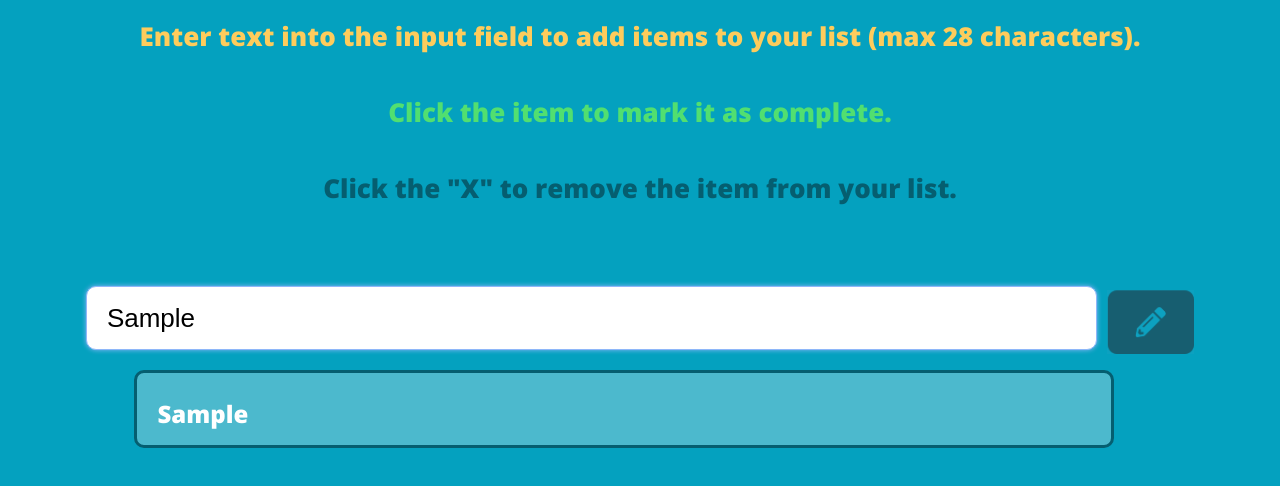
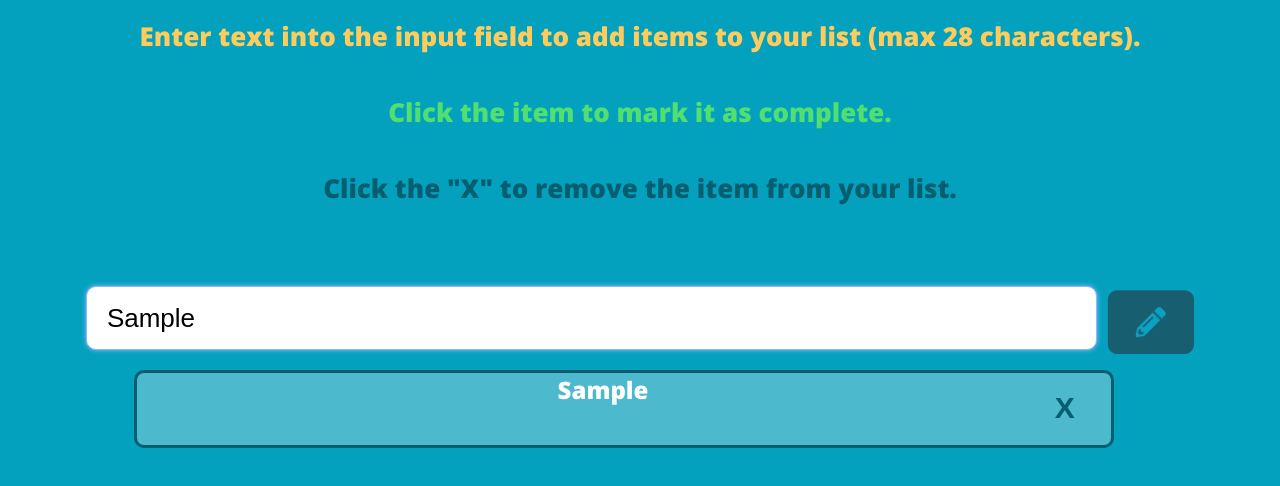
Before and after one commit to JoshWWC/ToDo-List, a React app: page / in a window 1280 px wide. Both pictures are taken after typing "Sample" into the empty fields and a click on the input 1150 px from the left and 420 px from the top of the page. Shown: the part 98-584 px from the top of the page. Built offline with nearby package versions, Linux system fonts and the light colour scheme.

Commit message:
Added delete functionality

```diff
--- a/src/js/todo-list.js
+++ b/src/js/todo-list.js
@@ -22,9 +22,17 @@ class ToDoList extends React.Component {
   createPanel() {
     const item = this.state.itemArray;
      item.push(
-        <p class="panel">{this.state.value}</p>
+        <span className="panel">{this.state.value}</span>
      )
      this.setState({itemArray: item})
+  }
+
+  delete(item){
+    const newState = this.state.itemArray.slice();
+    if (newState.indexOf(item) > -1) {
+      newState.splice(newState.indexOf(item), 1);
+      this.setState({itemArray: newState})
+    }
   }
 
   render() {
@@ -37,9 +45,9 @@ class ToDoList extends React.Component {
           <input type="submit" value="" />
         </form>
 
-        <div id="panelDiv">
+        <div>
         {this.state.itemArray.map((item, index) => {
-           return <div className="colorPanels" key={index}>{item}</div>
+           return <div className="colorPanels" key={index}>{item} <button className="delete" onClick={this.delete.bind(this, item)}>X</button> </div>
          })}
         </div>
       </div>
--- a/src/stylesheets/main.css
+++ b/src/stylesheets/main.css
@@ -56,6 +56,17 @@ input::placeholder {
   font-size: 26px;
 }
 
+.colorPanels {
+  background-color: #4CB9CD;
+  border: 3px solid rgba(5, 94, 112, 1);
+  border-radius: 10px;
+
+  margin-left: 10%;
+  width: 77%;
+  height: 72px;
+  margin-bottom: 20px;
+}
+
 .panel {
   text-align: left;
   padding-left: 20px;
@@ -63,14 +74,13 @@ input::placeholder {
   font-size: 24px;
 }
 
-.colorPanels {
+.delete {
   background-color: #4CB9CD;
-  border: 3px solid rgba(5, 94, 112, 1);
-  border-radius: 10px;
-
-  position: relative;
-  left: 10%;
-  width: 77%;
-  height: 72px;
-  margin-bottom: 20px;
+  border: none;
+  font-size: 30px;
+  font-weight: bold;
+  color: #055E70;
+  float: right;
+  margin-right: 30px;
+  margin-top: 17px;
 }
```
